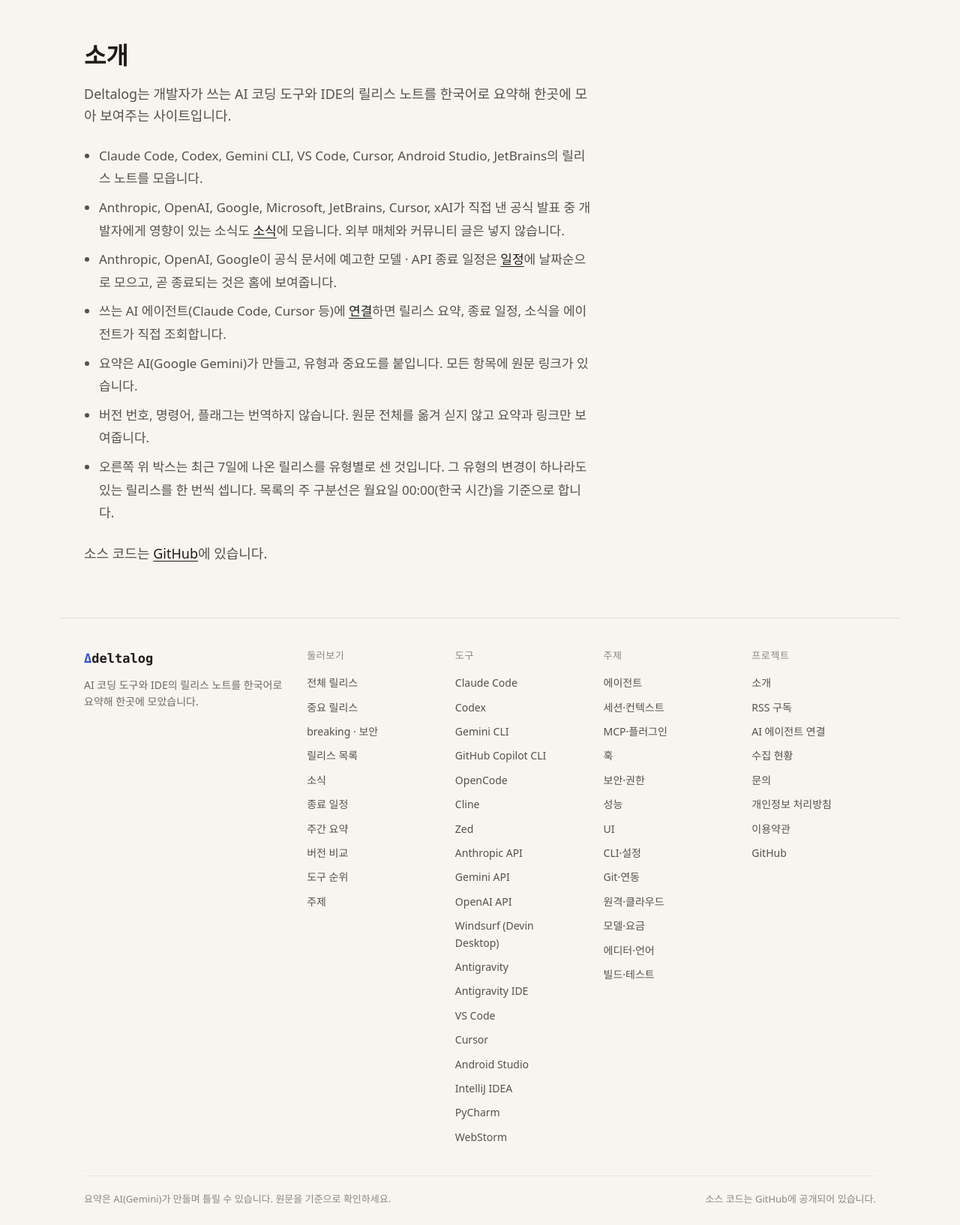
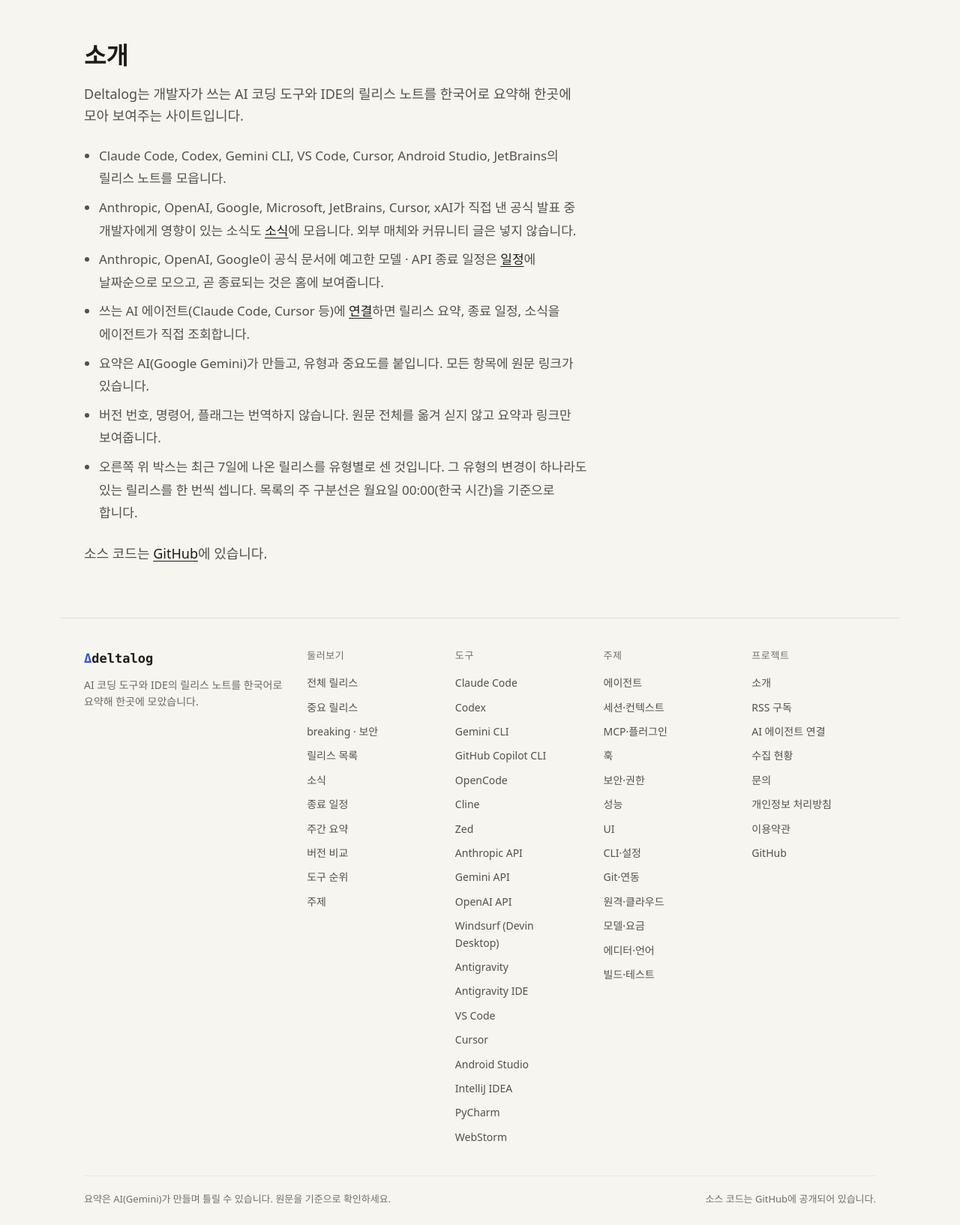
Before and after one commit to Hasegos/deltalog, a FastAPI app: page /about in a window 1280 px wide. Shown: the part 72-1706 px from the top of the page at 75% size. Run offline with FastAPI, Linux system fonts and the light colour scheme; parts of the project's set-up code (start-up, migrations or seed data) failed here and were passed over.

Commit message:
FIX UI: 연한 글자 대비 올림, 한글 단어 중간 줄바꿈 막음, 접힌 곧 종료에 가장 빠른 D-day 표시

```diff
--- a/static/css/common.css
+++ b/static/css/common.css
@@ -16,7 +16,7 @@
   --fg:        #1c1b18;
   --muted:     #55514a;
   --dim:       #6f6a60;
-  --faint:     #8d877b;
+  --faint:     #757065;
   --line:      #e3ded2;
   --line-soft: #ebe7dc;
   --hover:     #efece3;
@@ -28,7 +28,7 @@
   --c-feature:  #167a48;
   --c-bugfix:   #566273;
   --c-breaking: #c3352b;
-  --c-security: #a96a0a;
+  --c-security: #946008;
   --c-other:    #6f6a60;
 
   --sans: system-ui, -apple-system, "Segoe UI", "Apple SD Gothic Neo", "Malgun Gothic", "Noto Sans KR", sans-serif;
@@ -44,7 +44,7 @@
     --fg:        #f0ede5;
     --muted:     #b5b0a4;
     --dim:       #9a9488;
-    --faint:     #7d786d;
+    --faint:     #8d887c;
     --line:      #2d2b26;
     --line-soft: #23211d;
     --hover:     #1f1e1a;
@@ -69,7 +69,7 @@
   --fg:        #f0ede5;
   --muted:     #b5b0a4;
   --dim:       #9a9488;
-  --faint:     #7d786d;
+  --faint:     #8d887c;
   --line:      #2d2b26;
   --line-soft: #23211d;
   --hover:     #1f1e1a;
@@ -96,6 +96,8 @@ body {
   font-family: var(--sans);
   font-size: 16px;
   line-height: 1.6;
+  word-break: keep-all;
+  overflow-wrap: anywhere;
 }
 
 a {
--- a/templates/home.html
+++ b/templates/home.html
@@ -95,7 +95,7 @@
       <div class="hx-g">
         {% if deadline_soon %}
         <details class="hx" open>
-          <summary class="sec">곧 종료 <span>30일 안에 멈추는 모델 · API</span><a class="sec-go" href="/deadlines">전체 →</a></summary>
+          <summary class="sec">곧 종료 <span>가장 빠른 {{ deadline_soon[0].badge }} · 모델 · API</span><a class="sec-go" href="/deadlines">전체 →</a></summary>
           <div class="nl">
             {% for d in deadline_soon %}
             <a class="nl-r" href="{{ d.url }}" target="_blank" rel="noopener"><span class="nl-m">{{ d.badge }} · {{ d.provider }}</span><span class="nl-t">{{ d.summary if d.name in d.summary else d.name ~ " · " ~ d.summary }}</span></a>
```
